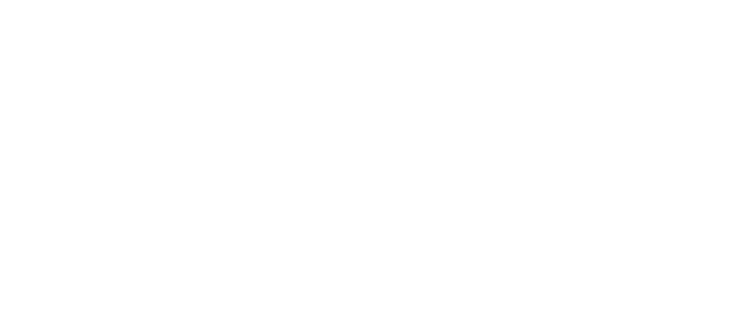
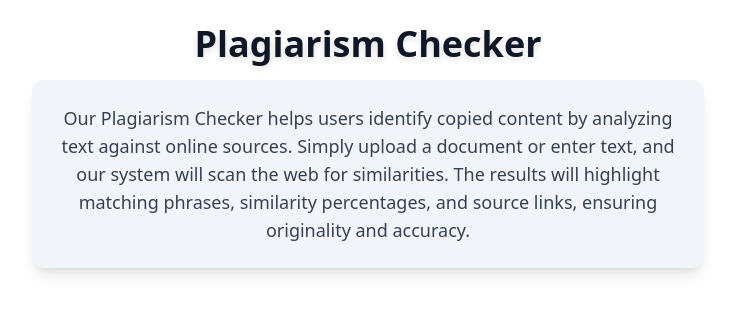
Before and after one commit to shawiminhas/Plagiarism-Checker, a React (Vite) app in the folder client/: page / in a window 1280 px wide. Shown: the top 314 px of the page, without its empty margins (272-1007 px from the left). Built offline with nearby package versions, Linux system fonts and the light colour scheme.

Commit message:
Add header component

```diff
--- a/client/src/App.jsx
+++ b/client/src/App.jsx
@@ -1,9 +1,10 @@
 import "./App.css";
+import Header from "./components/Header";
 
 function App() {
 	return (
 		<>
-			<div></div>
+			<Header />
 		</>
 	);
 }
--- /dev/null
+++ b/client/src/components/Header.jsx
@@ -0,0 +1,12 @@
+export default function Header() {
+	return (
+		<div className="flex flex-col items-center p-6">
+			<h1 className="text-4xl font-bold text-gray-900 drop-shadow-md">Plagiarism Checker</h1>
+			<p className="mt-4 max-w-2xl text-center text-lg bg-slate-100 text-gray-700 p-6 rounded-xl shadow-lg">
+				Our Plagiarism Checker helps users identify copied content by analyzing text against online sources. Simply
+				upload a document or enter text, and our system will scan the web for similarities. The results will highlight
+				matching phrases, similarity percentages, and source links, ensuring originality and accuracy.
+			</p>
+		</div>
+	);
+}
```
